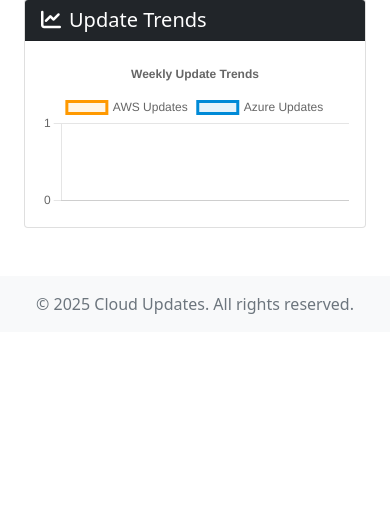
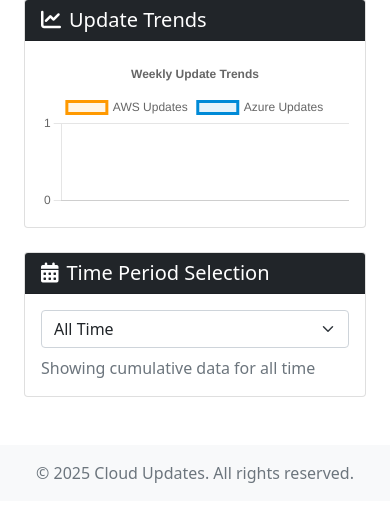
Before and after one commit to ashenai/cloud_updates, a Flask app: page /insights in a window 390 px wide. Shown: the part 138-660 px from the top of the page. Run offline with Flask 3, Linux system fonts and the light colour scheme.

Commit message:
top products charts enhanced to show "all time" and weekly top products

```diff
--- a/app/models.py
+++ b/app/models.py
@@ -111,6 +111,7 @@
     azure_updates = db.Column(db.Integer, default=0)
     aws_top_products = db.Column(db.JSON)  # Store top 5 AWS products and their counts
     azure_top_categories = db.Column(db.JSON)  # Store top 5 Azure categories and their counts
+    is_cumulative = db.Column(db.Boolean, default=False)  # Flag to identify cumulative insights
     created_at = db.Column(db.DateTime, default=datetime.utcnow)
 
     def __repr__(self):
--- a/app/routes.py
+++ b/app/routes.py
@@ -367,6 +367,10 @@
             # Define categories to ignore
             ignored_categories = {'In preview', 'Launched', 'General availability', 'Generally available'}
 
+            # Dictionaries for tracking cumulative counts across all weeks
+            cumulative_aws_products = {}
+            cumulative_azure_categories = {}
+
             # Generate insights for each week
             current_week = start_date
             while current_week < end_date:
@@ -390,28 +394,33 @@
                 azure_count = len(azure_updates)
 
                 if aws_count > 0 or azure_count > 0:
-                    # Get top AWS products
-                    aws_products = {}
+                    # Calculate weekly AWS products
+                    weekly_aws_products = {}
                     for update in aws_updates:
                         if update.product_name:
-                            aws_products[update.product_name] = aws_products.get(update.product_name, 0) + 1
+                            weekly_aws_products[update.product_name] = weekly_aws_products.get(update.product_name, 0) + 1
+                            # Also update cumulative counts
+                            cumulative_aws_products[update.product_name] = cumulative_aws_products.get(update.product_name, 0) + 1
 
-                    aws_top_products = [
-                        {"name": name, "count": count}
-                        for name, count in sorted(aws_products.items(), key=lambda x: x[1], reverse=True)[:5]
-                    ]
-
-                    # Get top Azure categories
-                    azure_categories = {}
+                    # Calculate weekly Azure categories
+                    weekly_azure_categories = {}
                     for update in azure_updates:
                         # For Azure, use the categories but ignore status categories
                         categories = [cat for cat in update.categories if cat not in ignored_categories]
                         for category in categories:
-                            azure_categories[category] = azure_categories.get(category, 0) + 1
+                            weekly_azure_categories[category] = weekly_azure_categories.get(category, 0) + 1
+                            # Also update cumulative counts
+                            cumulative_azure_categories[category] = cumulative_azure_categories.get(category, 0) + 1
+
+                    # Get top weekly products/categories for this specific week
+                    aws_top_products = [
+                        {"name": name, "count": count}
+                        for name, count in sorted(weekly_aws_products.items(), key=lambda x: x[1], reverse=True)[:5]
+                    ]
 
                     azure_top_categories = [
                         {"name": name, "count": count}
-                        for name, count in sorted(azure_categories.items(), key=lambda x: x[1], reverse=True)[:5]
+                        for name, count in sorted(weekly_azure_categories.items(), key=lambda x: x[1], reverse=True)[:5]
                     ]
 
                     # Create insight
@@ -427,8 +436,31 @@
 
                 current_week = week_end
 
+            # Calculate cumulative top products/categories across all weeks
+            cumulative_aws_top_products = [
+                {"name": name, "count": count}
+                for name, count in sorted(cumulative_aws_products.items(), key=lambda x: x[1], reverse=True)[:5]
+            ]
+
+            cumulative_azure_top_categories = [
+                {"name": name, "count": count}
+                for name, count in sorted(cumulative_azure_categories.items(), key=lambda x: x[1], reverse=True)[:5]
+            ]
+
+            # Create an insight for the "All Time" data
+            all_time_insight = WeeklyInsight(
+                week_start=start_date,
+                week_end=end_date,
+                aws_updates=Update.query.filter_by(provider='aws').count(),
+                azure_updates=Update.query.filter_by(provider='azure').count(),
+                aws_top_products=cumulative_aws_top_products,
+                azure_top_categories=cumulative_azure_top_categories,
+                is_cumulative=True  # Add a flag to identify this as cumulative data
+            )
+            db.session.add(all_time_insight)
+
             db.session.commit()
-            flash('Successfully generated insights.', 'success')
+            flash('Successfully generated insights with cumulative totals.', 'success')
         except Exception as e:
             db.session.rollback()
             flash(f'Error generating insights: {str(e)}', 'error')
@@ -797,33 +829,86 @@
     @app.route('/insights')
     def insights():
         """Show insights page."""
-        # Get weekly insights
-        insights = WeeklyInsight.query.order_by(WeeklyInsight.week_start.desc()).all()
+        # Get selected week if provided, otherwise default to "all-time"
+        selected_week_str = request.args.get('week', 'all-time')
 
-        # Prepare data for charts
+        # Get weekly insights (excluding cumulative ones)
+        insights = WeeklyInsight.query.filter_by(is_cumulative=False).order_by(WeeklyInsight.week_start.desc()).all()
+
+        # Prepare data for trend charts
         weeks = []
         aws_counts = []
         azure_counts = []
 
+        # Prepare data for week picker
+        available_weeks = []
+
         for insight in insights:
+            # Format for trend chart
             weeks.append(insight.week_start.strftime('%b %d'))
             aws_counts.append(insight.aws_updates)
             azure_counts.append(insight.azure_updates)
+
+            # Format for week picker dropdown
+            week_str = insight.week_start.strftime('%Y-%m-%d')
+            week_display = insight.week_start.strftime('%b %d, %Y')
+            available_weeks.append({
+                'value': week_str,
+                'display': week_display
+            })
 
         # Reverse lists to show chronological order
         weeks.reverse()
         aws_counts.reverse()
         azure_counts.reverse()
 
-        # Get latest insight for product/category charts
-        latest_insight = WeeklyInsight.query.order_by(WeeklyInsight.week_start.desc()).first()
+        # Get cumulative insight for all-time data
+        cumulative_insight = WeeklyInsight.query.filter_by(is_cumulative=True).first()
 
+        # By default, show all-time data
+        selected_insight = cumulative_insight
+          # If a specific week is selected, find that insight
+        if selected_week_str != 'all-time':
+            try:
+                selected_date = datetime.strptime(selected_week_str, '%Y-%m-%d')
+                # Use string comparisons for more reliable date matching
+                week_start_str = selected_date.strftime('%Y-%m-%d')
+
+                # First try exact match with string comparison of date
+                for insight in insights:
+                    if insight.week_start.strftime('%Y-%m-%d') == week_start_str:
+                        selected_insight = insight
+                        break
+                else:
+                    # Fallback to range query if no exact match found
+                    selected_insight = WeeklyInsight.query.filter(
+                        WeeklyInsight.is_cumulative == False,
+                        WeeklyInsight.week_start >= selected_date,
+                        WeeklyInsight.week_start < selected_date + timedelta(days=7)
+                    ).first()
+
+                # If not found, fall back to cumulative
+                if not selected_insight:
+                    selected_insight = cumulative_insight
+                    selected_week_str = 'all-time'
+            except ValueError:
+                # Invalid date format, use cumulative
+                selected_insight = cumulative_insight
+                selected_week_str = 'all-time'
+
+        # Debug: Print insights data to help identify any issues
+        print(f"Selected week: {selected_week_str}")
+        print(f"Selected insight: {selected_insight}")
+        print(f"Available weeks: {available_weeks}")
         return render_template(
-            'insights.html',
+            'insights.html',  # Using the original template name
             weeks=weeks,
             aws_counts=aws_counts,
             azure_counts=azure_counts,
-            latest_insight=latest_insight
+            selected_insight=selected_insight,
+            cumulative_insight=cumulative_insight,
+            selected_week=selected_week_str,
+            available_weeks=available_weeks
         )
 
     @app.route('/admin')
--- a/app/templates/insights.html
+++ b/app/templates/insights.html
@@ -16,8 +16,41 @@
         </div>
     </div>
 
+    <!-- Week Selector -->
+    <div class="card mb-4">
+        <div class="card-header bg-dark text-white">
+            <h2 class="h5 mb-0">
+                <i class="fas fa-calendar-alt me-2"></i>Time Period Selection
+            </h2>
+        </div>
+        <div class="card-body">
+            <div class="row">                <div class="col-md-6">
+                    <form id="weekForm" action="{{ url_for('insights') }}" method="get">
+                        <div class="input-group">
+                            <select class="form-select" id="weekSelector" name="week" onchange="this.form.submit()">
+                                <option value="all-time" {% if selected_week == 'all-time' %}selected{% endif %}>All Time</option>
+                                {% for week in available_weeks %}
+                                <option value="{{ week.value }}" {% if selected_week == week.value %}selected{% endif %}>{{ week.display }}</option>
+                                {% endfor %}
+                            </select>
+                        </div>
+                    </form>
+                </div>
+                <div class="col-md-6">
+                    <p class="mt-2 mb-0 text-muted">
+                        {% if selected_week == 'all-time' %}
+                        Showing cumulative data for all time
+                        {% else %}
+                        Showing data for week of {{ selected_insight.week_start.strftime('%b %d, %Y') }}
+                        {% endif %}
+                    </p>
+                </div>
+            </div>
+        </div>
+    </div>
+
     <!-- Product/Category Distribution -->
-    {% if latest_insight %}
+    {% if selected_insight %}
     <div class="row">
         <!-- AWS Products -->
         <div class="col-md-6">
@@ -25,9 +58,12 @@
                 <div class="card-header bg-dark text-white">
                     <h2 class="h5 mb-0">
                         <i class="fab fa-aws me-2"></i>Top AWS Products
+                        {% if selected_week == 'all-time' %}(All Time){% else %}({{ selected_insight.week_start.strftime('%b %d, %Y') }}){% endif %}
                     </h2>
+                </div>                <div class="card-body">
+                    <div id="awsNoDataMsg" class="text-center py-4 d-none">
+                        <p class="text-muted">No data available</p>
                     </div>
-                <div class="card-body">
                     <canvas id="awsProductsChart"></canvas>
                 </div>
             </div>
@@ -39,9 +75,12 @@
                 <div class="card-header bg-dark text-white">
                     <h2 class="h5 mb-0">
                         <i class="fab fa-microsoft me-2"></i>Top Azure Categories
+                        {% if selected_week == 'all-time' %}(All Time){% else %}({{ selected_insight.week_start.strftime('%b %d, %Y') }}){% endif %}
                     </h2>
+                </div>                <div class="card-body">
+                    <div id="azureNoDataMsg" class="text-center py-4 d-none">
+                        <p class="text-muted">No data available</p>
                     </div>
-                <div class="card-body">
                     <canvas id="azureCategoriesChart"></canvas>
                 </div>
             </div>
@@ -55,10 +94,20 @@
 <script src="https://cdn.jsdelivr.net/npm/chart.js"></script>
 <script>
 document.addEventListener('DOMContentLoaded', function() {
+    // Safely parse JSON with fallbacks
+    function safeJsonParse(jsonStr, defaultValue = []) {
+        try {
+            return JSON.parse(jsonStr);
+        } catch (e) {
+            console.error('Error parsing JSON:', e, jsonStr);
+            return defaultValue;
+        }
+    }
+
     const chartData = {
-        weeks: JSON.parse('{{ weeks | tojson | safe }}'),
-        awsCounts: JSON.parse('{{ aws_counts | tojson | safe }}'),
-        azureCounts: JSON.parse('{{ azure_counts | tojson | safe }}')
+        weeks: safeJsonParse('{{ weeks | tojson | safe }}', []),
+        awsCounts: safeJsonParse('{{ aws_counts | tojson | safe }}', []),
+        azureCounts: safeJsonParse('{{ azure_counts | tojson | safe }}', [])
     };
 
     const trendConfig = {
@@ -100,33 +149,63 @@
         }
     };
 
-    new Chart(document.getElementById('trendChart').getContext('2d'), trendConfig);
+    new Chart(document.getElementById('trendChart').getContext('2d'), trendConfig);      {% if selected_insight %}
+    // Get AWS products data
+    let awsLabels = [];
+    let awsData = [];
+    let hasAwsData = false;
 
-    {% if latest_insight %}
-    const productData = {
-        aws: {
-            labels: JSON.parse('{{ latest_insight.aws_top_products | map(attribute="name") | list | tojson | safe }}'),
-            data: JSON.parse('{{ latest_insight.aws_top_products | map(attribute="count") | list | tojson | safe }}')
-        },
-        azure: {
-            labels: JSON.parse('{{ latest_insight.azure_top_categories | map(attribute="name") | list | tojson | safe }}'),
-            data: JSON.parse('{{ latest_insight.azure_top_categories | map(attribute="count") | list | tojson | safe }}')
+    {% if selected_insight.aws_top_products %}
+    try {
+        awsLabels = safeJsonParse('{{ selected_insight.aws_top_products | map(attribute="name") | list | tojson | safe }}', []);
+        awsData = safeJsonParse('{{ selected_insight.aws_top_products | map(attribute="count") | list | tojson | safe }}', []);
+        hasAwsData = awsLabels.length > 0 && awsData.length > 0;
+    } catch (e) {
+        console.error('Error parsing AWS data:', e);
     }
-    };
+    {% endif %}
 
+    // Get Azure categories data
+    let azureLabels = [];
+    let azureData = [];
+    let hasAzureData = false;
+
+    {% if selected_insight.azure_top_categories %}
+    try {
+        azureLabels = safeJsonParse('{{ selected_insight.azure_top_categories | map(attribute="name") | list | tojson | safe }}', []);
+        azureData = safeJsonParse('{{ selected_insight.azure_top_categories | map(attribute="count") | list | tojson | safe }}', []);
+        hasAzureData = azureLabels.length > 0 && azureData.length > 0;
+    } catch (e) {
+        console.error('Error parsing Azure data:', e);
+    }
+    {% endif %}
+
+    // Show/hide no data messages
+    document.getElementById('awsNoDataMsg').classList.toggle('d-none', hasAwsData);
+    document.getElementById('awsProductsChart').classList.toggle('d-none', !hasAwsData);
+
+    document.getElementById('azureNoDataMsg').classList.toggle('d-none', hasAzureData);
+    document.getElementById('azureCategoriesChart').classList.toggle('d-none', !hasAzureData);    // Only create the charts if we have data
+    if (hasAwsData) {
         const awsConfig = {
             type: 'bar',
             data: {
-            labels: productData.aws.labels,
+                labels: awsLabels,
                 datasets: [{
                     label: 'Updates',
-                data: productData.aws.data,
+                    data: awsData,
                     backgroundColor: ['#FF9900', '#FFB13D', '#FFC266', '#FFD699', '#FFE4B3']
                 }]
             },
             options: {
                 responsive: true,
-            plugins: { legend: { display: false } },
+                plugins: {
+                    legend: { display: false },
+                    title: {
+                        display: true,
+                        text: '{% if selected_week == "all-time" %}Cumulative Counts{% else %}Weekly Counts{% endif %}'
+                    }
+                },
                 scales: {
                     y: {
                         beginAtZero: true,
@@ -135,20 +214,29 @@
                 }
             }
         };
+        new Chart(document.getElementById('awsProductsChart').getContext('2d'), awsConfig);
+    }
 
+    if (hasAzureData) {
         const azureConfig = {
             type: 'bar',
             data: {
-            labels: productData.azure.labels,
+                labels: azureLabels,
                 datasets: [{
                     label: 'Updates',
-                data: productData.azure.data,
+                    data: azureData,
                     backgroundColor: ['#008AD7', '#00A2ED', '#00B7FF', '#33C6FF', '#66D5FF']
                 }]
             },
             options: {
                 responsive: true,
-            plugins: { legend: { display: false } },
+                plugins: {
+                    legend: { display: false },
+                    title: {
+                        display: true,
+                        text: '{% if selected_week == "all-time" %}Cumulative Counts{% else %}Weekly Counts{% endif %}'
+                    }
+                },
                 scales: {
                     y: {
                         beginAtZero: true,
@@ -157,9 +245,8 @@
                 }
             }
         };
-
-    new Chart(document.getElementById('awsProductsChart').getContext('2d'), awsConfig);
         new Chart(document.getElementById('azureCategoriesChart').getContext('2d'), azureConfig);
+    }
     {% endif %}
 });
 </script>
```
Lines whose indentation alone changed are shown as unchanged.
